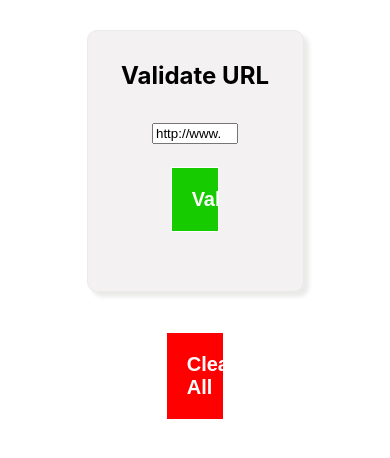
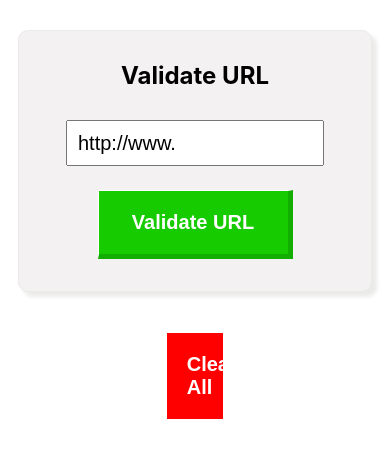
Before and after one commit to maxcramer/phantom, a React (Create React App) app: page / in a window 390 px wide. Shown: the top 458 px of the page. Built offline with nearby package versions, Linux system fonts and the light colour scheme.

Commit message:
updating desktop styling and adding mobile styling for UrlInput Component

```diff
--- a/src/components/UrlInput/UrlInput.css
+++ b/src/components/UrlInput/UrlInput.css
@@ -1,6 +1,6 @@
 form {
     background: #F3F1F1;
-    width: 50%;
+    width: 575px;
     margin: 30px auto;
     height: 15rem;
     border-radius: 10px;
@@ -13,12 +13,18 @@ form {
 }
 
 .text_input {
-    width: 40%;
+    width: 350px;
     margin: 1em;
+    height: 2rem;
+    padding: 5px 10px;
+    position: absolute;
+    font-size: 20px;
+    font-family: Arial, Helvetica, sans-serif;
+    top: 100px;
 }
 
 .submit_btn {
-    width: 25%;
+    width: 175px;
     height: auto;
     font-size: 20px;
     font-weight: bold;
@@ -29,8 +35,33 @@ form {
     border: 1px solid white;
     align-items: center;
     margin: 10px;
+    border-bottom: 5px solid #13AD00;
+    border-right: 5px solid #13AD00;
+    position: absolute;
+    top: 180px;
+}
+
+.submit_btn:active {
+    border-top: 5px solid #13AD00;
+    border-left: 5px solid #13AD00;
+    border-bottom: 0;
+        border-right:0;
 }
 
 span {
     color: red;
 }
+
+@media only screen and (max-width: 600px) {
+    form {
+        width: 85%;
+    }
+
+    .submit_btn {
+        width: 50%;
+    }
+
+    .text_input {
+        width: 60%;
+    }
+}
```
Also changed, not shown: firebase.json (added), 1 other file (tests, documents, lock files or other folders).
